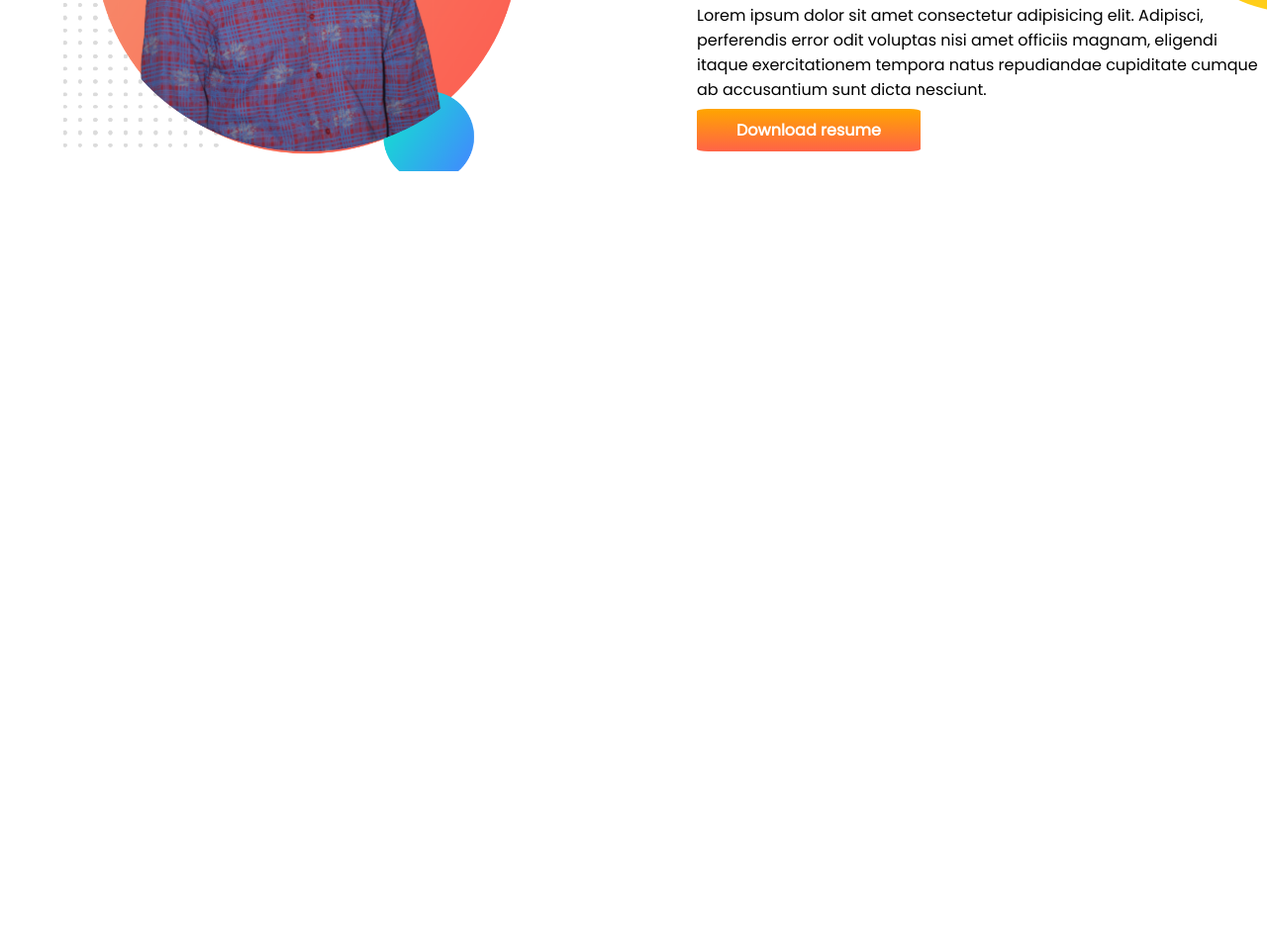
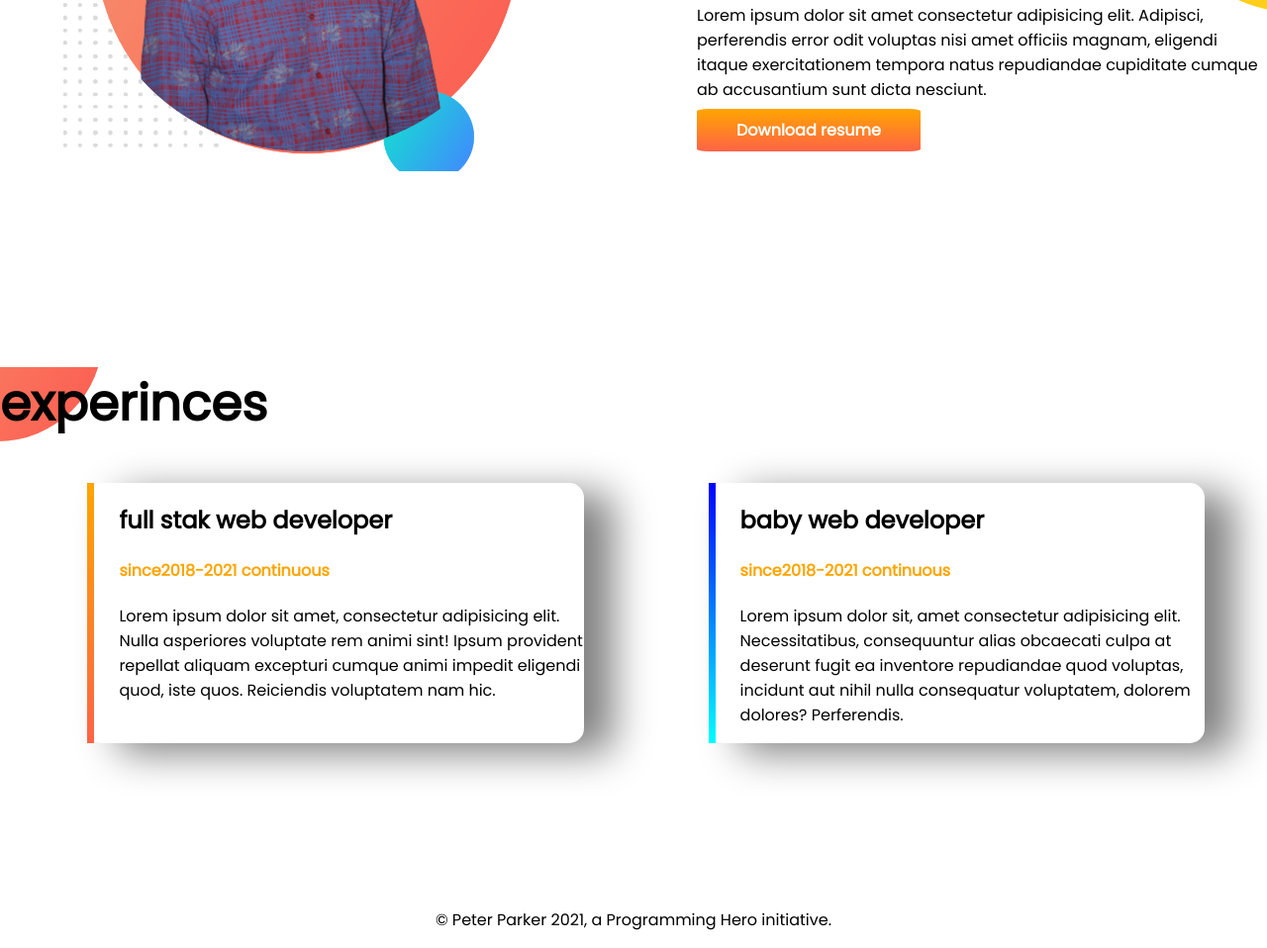
Before and after one commit to mezba10438/development-project, a plain HTML site: page index.html in a window 1280 px wide. Shown: the part 899-1857 px from the top of the page at 99% size. Before the commit the page ends 1229 px from the top, so only its background shows below. Drawn offline with Linux system fonts and the light colour scheme.

Commit message:
complete now

```diff
--- a/index.html
+++ b/index.html
@@ -44,6 +44,35 @@
 
     </section>
 
+    <section class="experience-section">
+
+        <div>
+
+            <h1 class="experiance-area">experinces</h1>
+        </div>
+        <div class="last-page">
+            <div id="pro-developer" class="developer-info">
+                <h2>full stak web developer</h2>
+                <h4 class="orange-color">since2018-2021 continuous</h4>
+                <p>Lorem ipsum dolor sit amet, consectetur adipisicing elit. Nulla asperiores voluptate rem animi sint!
+                    Ipsum provident repellat aliquam excepturi cumque animi impedit eligendi quod, iste quos. Reiciendis
+                    voluptatem nam hic.</p>
+            </div>
+            <div id="noton-developer" class="developer-info">
+                <h2>baby web developer</h2>
+                <h4 class="orange-color">since2018-2021 continuous</h4>
+                <p>Lorem ipsum dolor sit, amet consectetur adipisicing elit. Necessitatibus, consequuntur alias
+                    obcaecati
+                    culpa at deserunt fugit ea inventore repudiandae quod voluptas, incidunt aut nihil nulla consequatur
+                    voluptatem, dolorem dolores? Perferendis.</p>
+            </div>
+        </div>
+
+    </section>
+    <footer>
+        <p class="two">© Peter Parker 2021, a Programming Hero initiative.</p>
+    </footer>
+
 </body>
 
 </html>
--- a/style.css
+++ b/style.css
@@ -41,3 +41,46 @@ section{
     background-position: right top;
 
 }
+
+.experience-section{
+    display: flex;
+    flex-direction: column;
+
+}
+.last-page{
+    display: flex;
+    padding-left: 2%;
+
+}
+.orange-color{
+    color: orange;
+}
+.developer-info{
+    box-shadow: 30px 10px 40px gray;
+
+    width: 40%;
+    margin-left: 5%;
+    margin-right: 5%;
+    padding-left: 2%;
+    border-radius: 15px;
+}
+.experiance-area{
+
+    background-image: url(images/exp-bg.png);
+    background-repeat: no-repeat;
+    background-position: left bottom;
+}
+#noton-developer{
+    border-left: 7px solid;
+    border-image:linear-gradient(blue, cyan);
+    border-image-slice: 1;
+}
+#pro-developer{
+    border-left: 7px solid;
+    border-image:linear-gradient(orange, tomato);
+    border-image-slice: 1;
+
+}
+.two{
+    text-align: center;
+}
```
